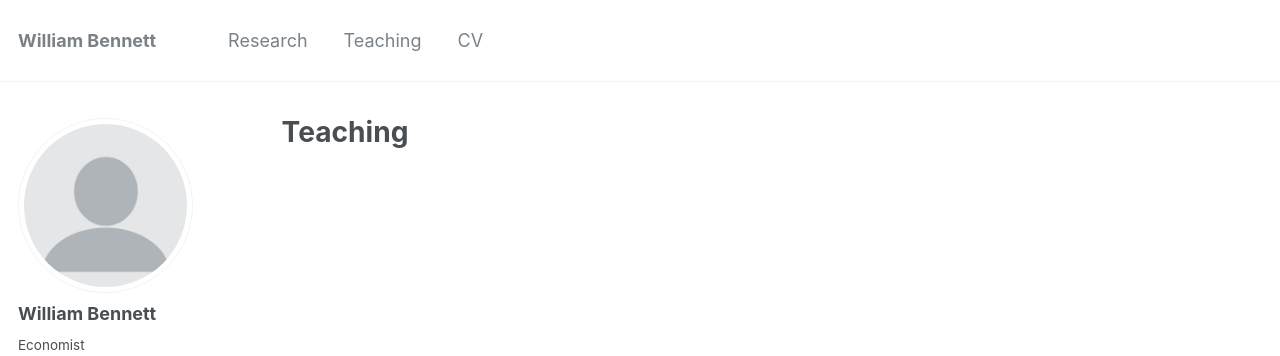
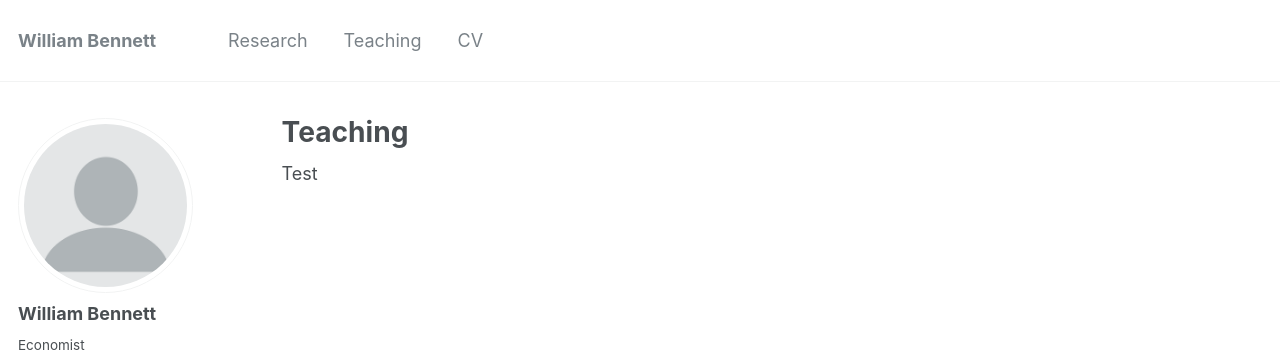
Before and after one commit to williambennettecon/williambennettecon.github.io, a Jekyll site: the page built from _pages/teaching.html, in a window 1280 px wide. Shown: the top 356 px of the page. Built offline with Jekyll 4.4.1, drawn with Linux system fonts in a browser that asks for light colours.

Commit message:
Update teaching.html

```diff
--- a/_pages/teaching.html
+++ b/_pages/teaching.html
@@ -7,6 +7,4 @@ author_profile: true
 
 {% include base_path %}
 
-{% for post in site.teaching reversed %}
-  {% include archive-single.html %}
-{% endfor %}
+Test
```
